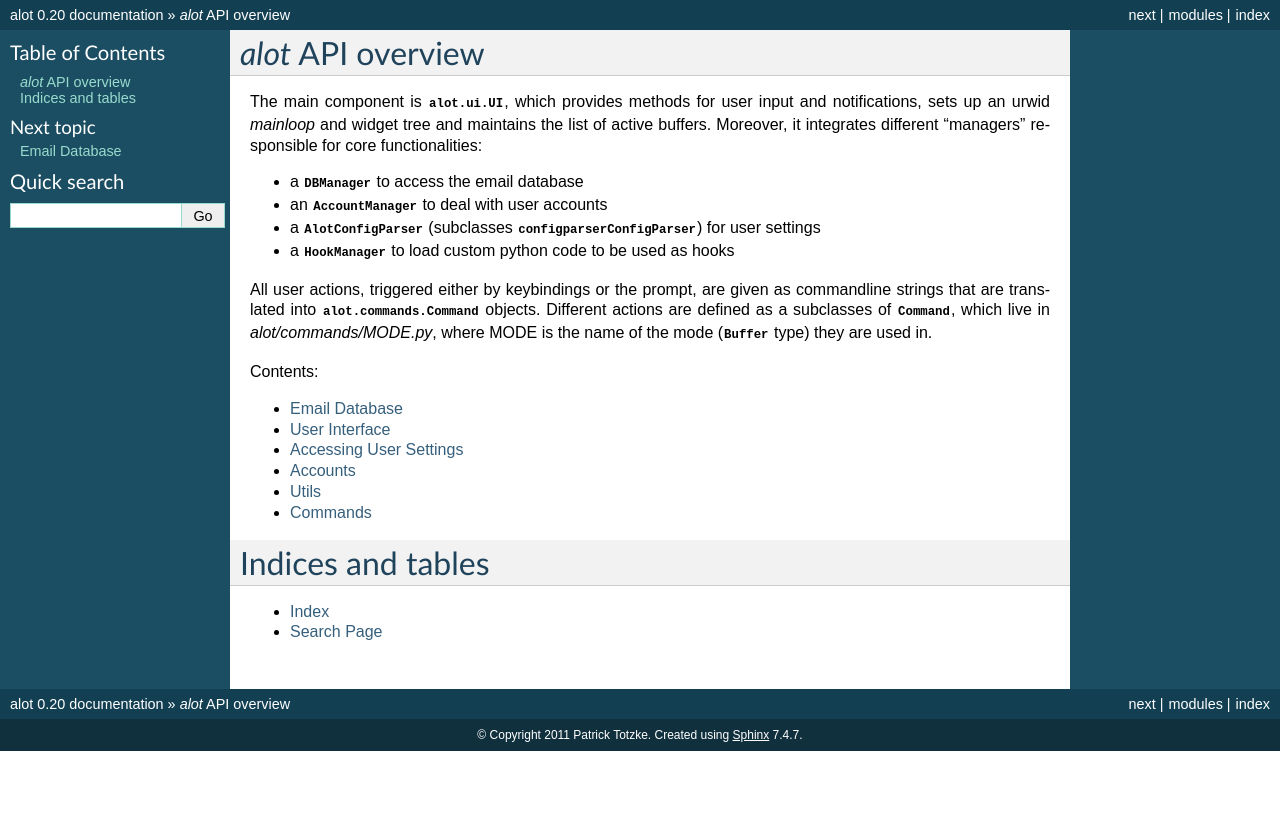
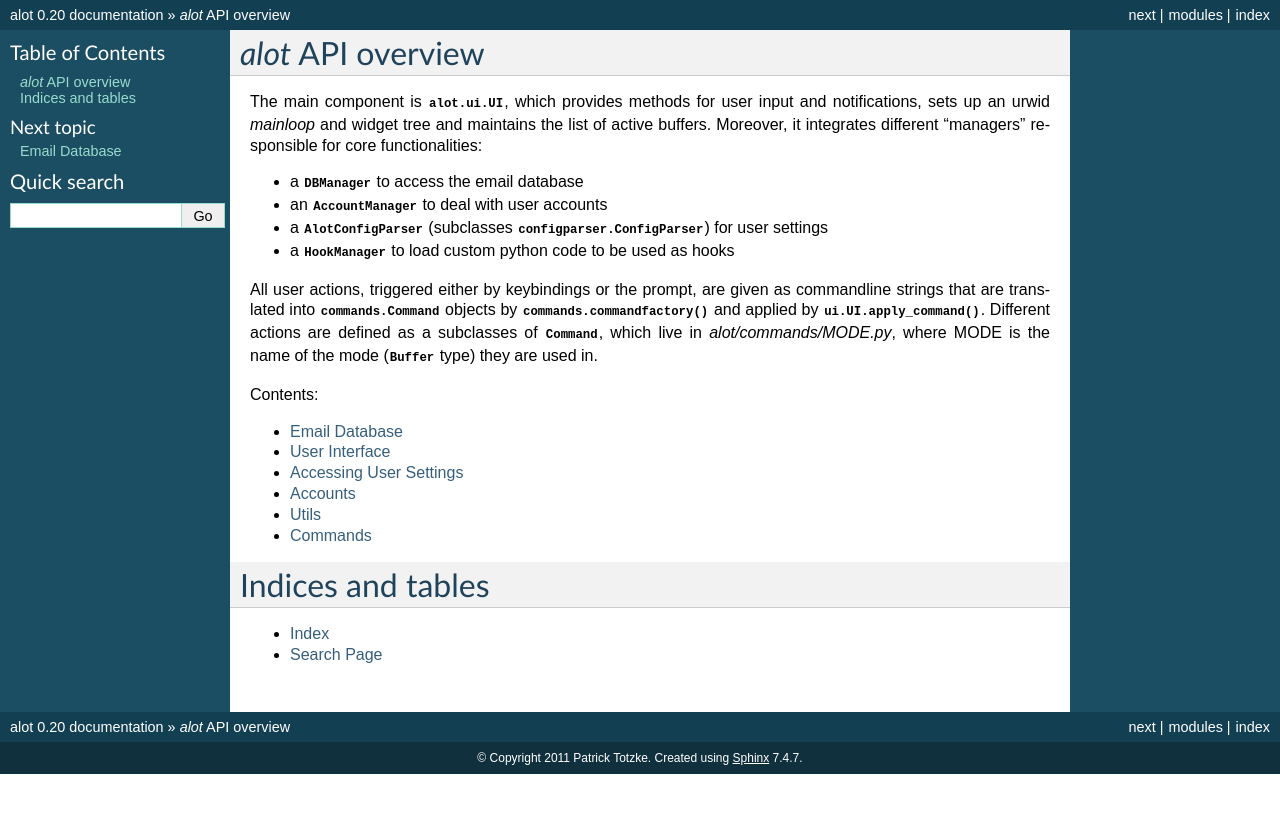
Before and after one commit to pazz/alot, a Sphinx documentation site: the page built from docs/index.rst, in a window 1280 px wide. Shown: the top 813 px of the page. Built offline with Sphinx 7.4.7, drawn with Linux system fonts in a browser that asks for light colours.

Commit message:
API doc for alot.db

```diff
--- a/docs/index.rst
+++ b/docs/index.rst
@@ -1,18 +1,21 @@
 `alot` API overview
 ====================
+
+.. module:: alot
 
 The main component is :class:`alot.ui.UI`, which provides methods for user input and notifications,
 sets up an urwid `mainloop` and widget tree and maintains the list of active buffers.
 Moreover, it integrates different "managers" responsible for core functionalities:
 
-* a :class:`~alot.db.DBManager` to access the email database
-* an :class:`~alot.account.AccountManager` to deal with user accounts
-* a :class:`~alot.settings.AlotConfigParser` (subclasses :class:`configparserConfigParser`) for user settings
-* a :class:`~alot.settings.HookManager` to load custom python code to be used as hooks
+* a :class:`~db.DBManager` to access the email database
+* an :class:`~account.AccountManager` to deal with user accounts
+* a :class:`~settings.AlotConfigParser` (subclasses :class:`configparser.ConfigParser`) for user settings
+* a :class:`~settings.HookManager` to load custom python code to be used as hooks
 
 All user actions, triggered either by keybindings or the prompt, are given as commandline strings
-that are translated into :class:`alot.commands.Command` objects.
-Different actions are defined as a subclasses of :class:`~alot.commands.Command`, which live
+that are translated into :class:`commands.Command` objects by
+:func:`commands.commandfactory` and applied by :meth:`ui.UI.apply_command`.
+Different actions are defined as a subclasses of :class:`~commands.Command`, which live
 in `alot/commands/MODE.py`, where MODE is the name of the mode (:class:`Buffer` type) they
 are used in.
 
```
Also changed, not shown: docs/database.rst (+16 -0 lines), 2 other files.
